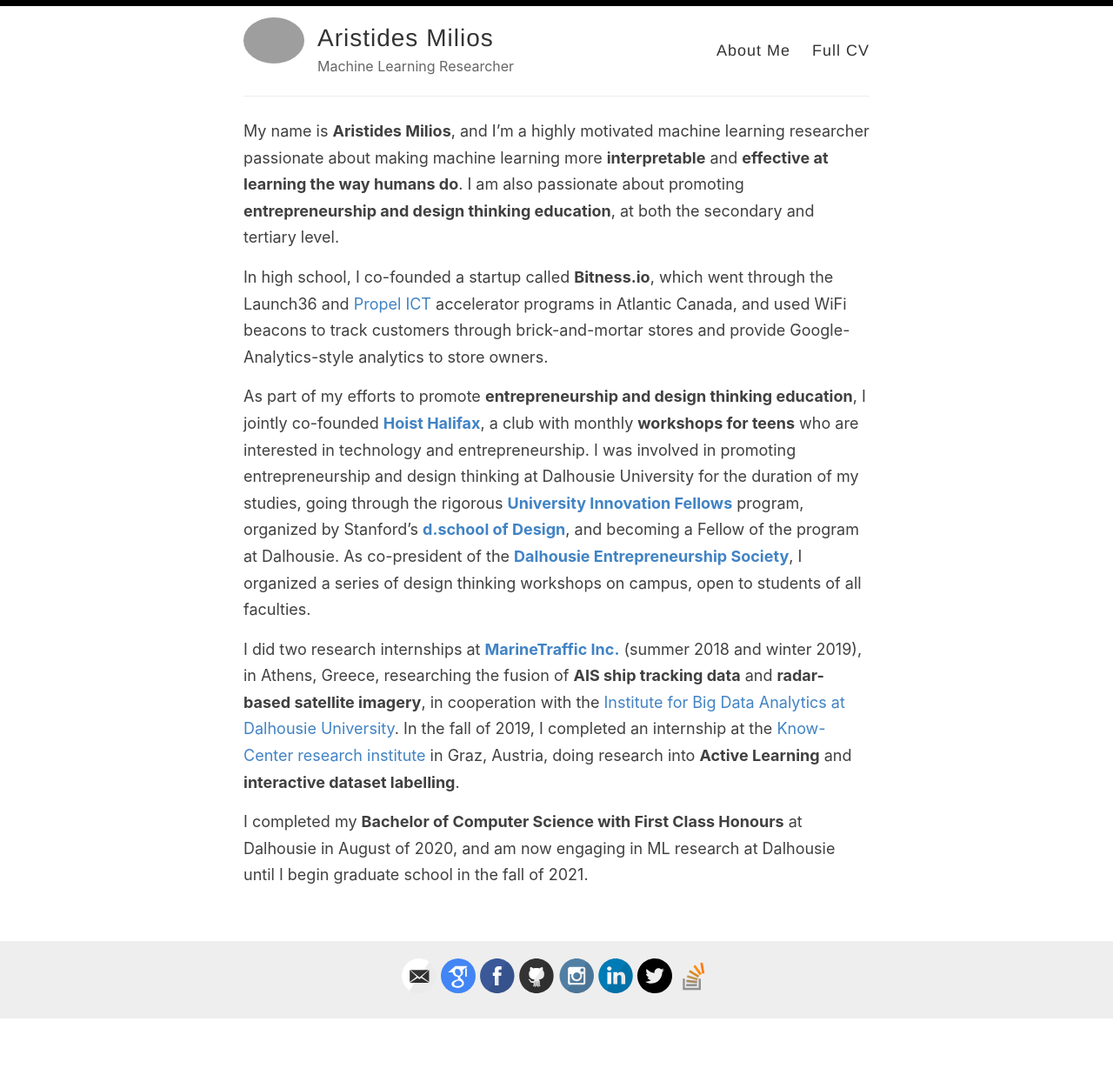
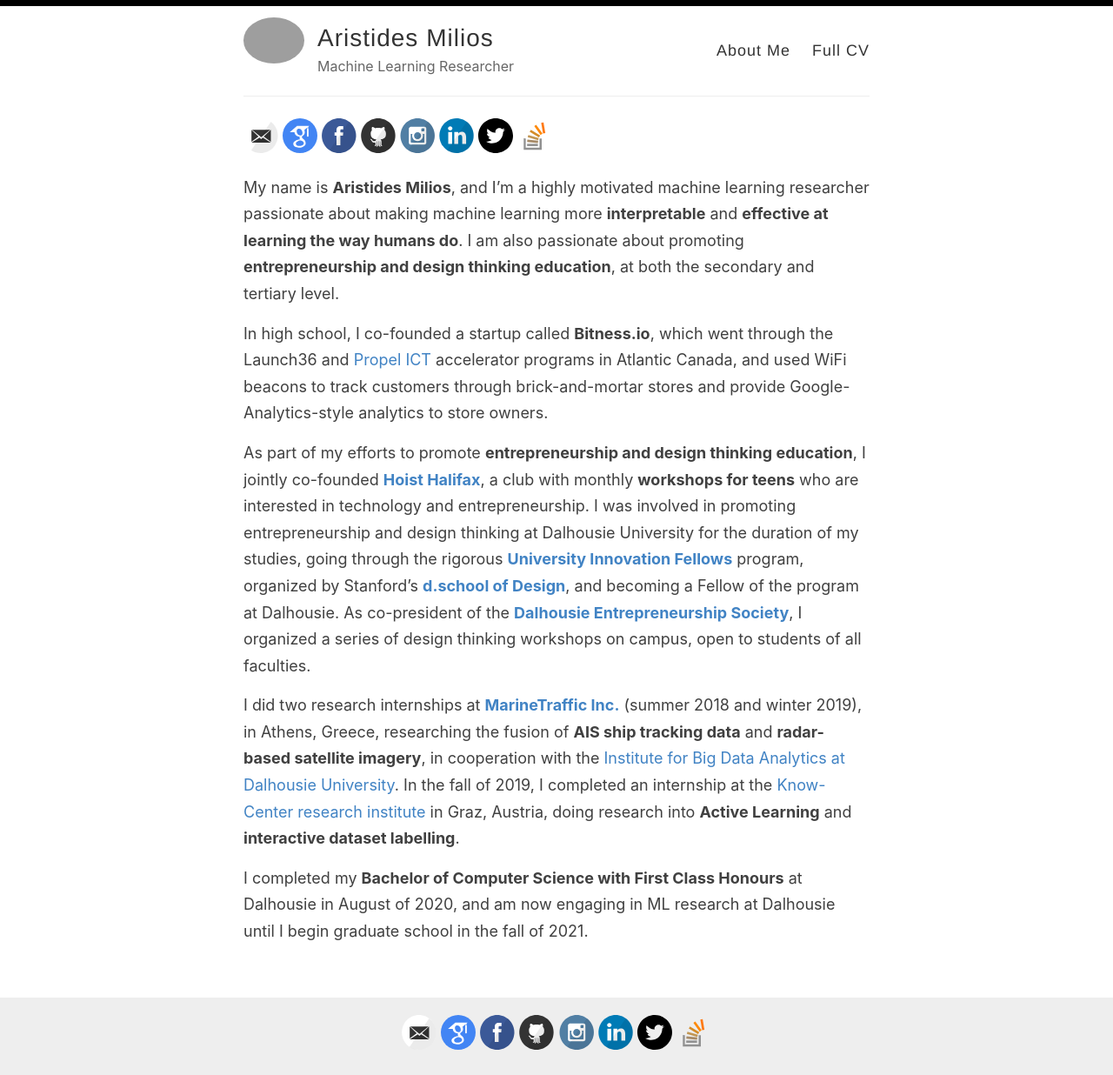
Before and after one commit to amilios/amilios.github.io, a Jekyll site: the page built from index.md, in a window 1280 px wide. Shown: the whole page at 87% size. Built offline with Jekyll 4.4.1, drawn with Linux system fonts in a browser that asks for light colours; before the commit the page ends 1172 px from its top, so only the background shows below that; grey boxes are pictures that could not be loaded.

Commit message:
Update default.html

```diff
--- a/_layouts/default.html
+++ b/_layouts/default.html
@@ -37,6 +37,9 @@
 
       <div class="wrapper-main">
         <div id="main" role="main" class="container">
+          <div id="soc-links">
+            {% include svg-icons.html %}
+          </div>
           {{ content }}
         </div>
       </div>
```
